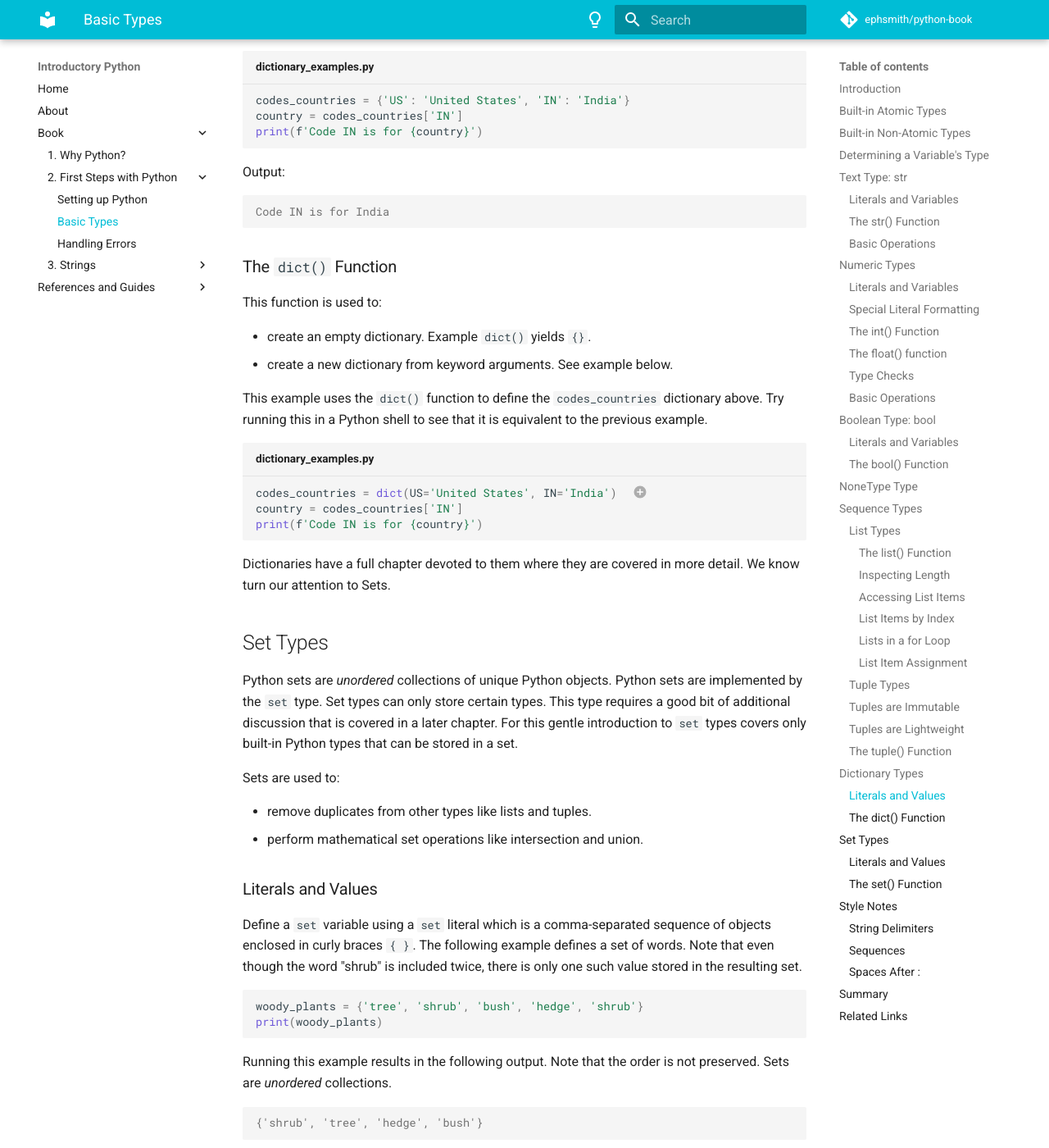
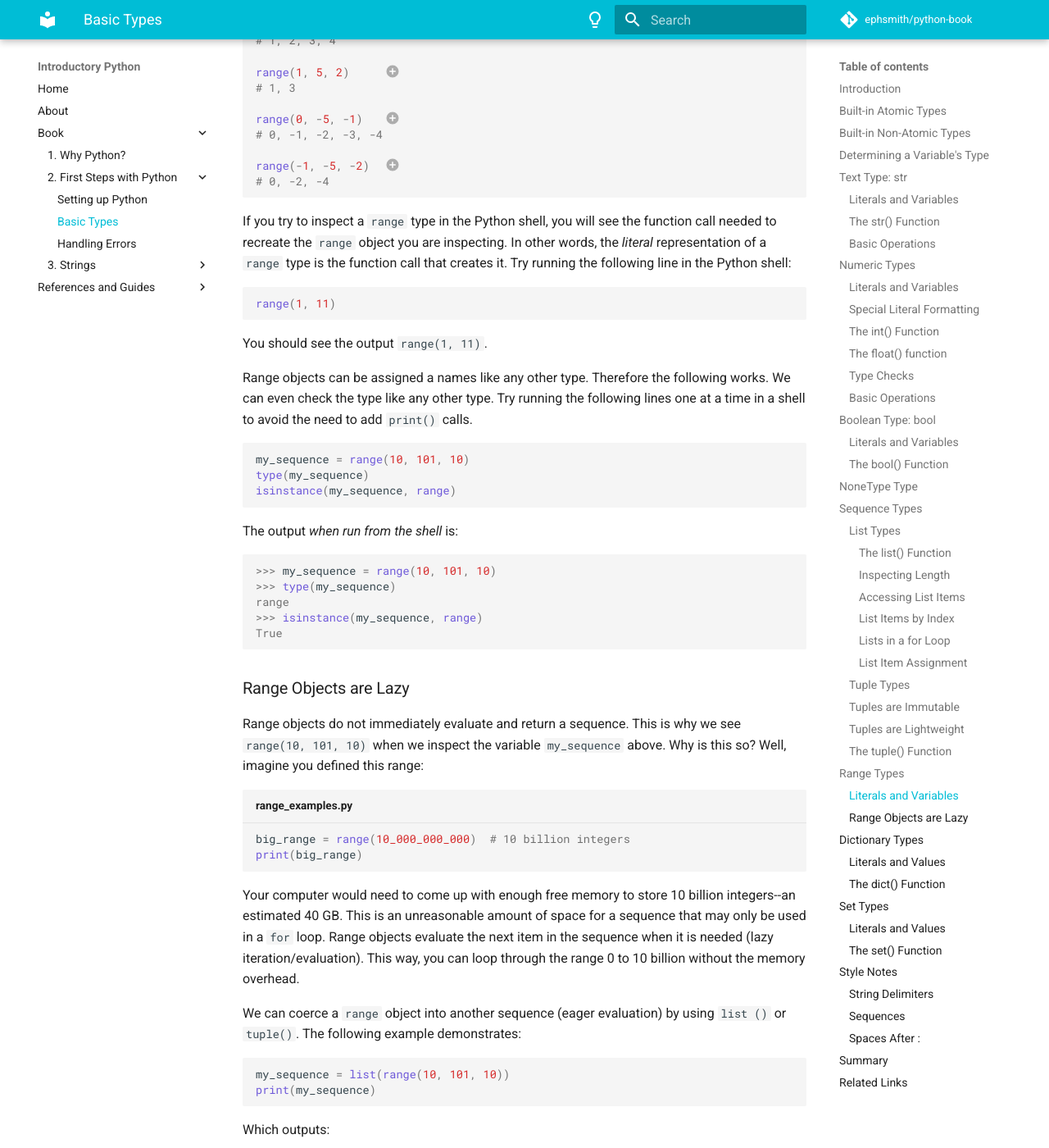
Before and after one commit to ephsmith/python-book, an MkDocs documentation site: the page built from docs/02/02-basic-types.md, in a window 1280 px wide and 1400 px high, scrolled down 12356 px. Shown: the whole window at 82% size. Built offline with MkDocs 1.6.1 and Material for MkDocs 9.7.7, drawn with Linux system fonts in a browser that asks for light colours; comment, search, counter and statistics services are not loaded; some of the changed text lies outside the part shown.

````diff
--- a/docs/02/02-basic-types.md
+++ b/docs/02/02-basic-types.md
@@ -22,7 +22,7 @@
 
 ## Built-in Non-Atomic Types
 
-- Sequences: `list`, `tuple`
+- Sequences: `list`, `tuple`, `range`
 - Mappings: `dict`
 - Sets: `set`, `frozenset`
 - Binary Types: `bytes`, `bytearray`
@@ -507,6 +507,118 @@
 - create an empty `tuple`. Note: this is not very useful accept for comparisons.
 - convert a compatible type to `tuple`. Example: `tuple('abc')` yields `('a', 'b' 'c')`
 
+
+## Range Types
+Python's `range()` type is a type that has a very specific purpose--producing a
+uniform sequence of integers. Like `tuples` the `range` sequences are immutable.
+A range type object is created differently compared to other types in Python but they
+are indeed a sequence type.
+
+### Literals and Variables
+Range types are created by calling the `range()` function with a list of arguments
+that specify the desired sequence range and step. The call signature for the range
+function is:
+
+```{: .optional-language-as-class .no-copy}
+range(stop)  # or ...
+range(start, stop, [step])
+```
+
+There are a few different variations on calling range that we need to be aware of to
+use it with master:
+
+- If called with `stop` only, `range()` will return a sequence `0, 1, 2, ...,
+stop-1`.  Note that `stop` is not included in the sequence.
+- If called with `start` and `stop` (`step` is optional), then the sequence `1, 2, ...,
+  stop-1` is returned.
+- When called with all 3 parameters, the `step` argument is the interval between
+  successive elements in the sequence.
+
+The following examples show a few example ranges:
+
+```py
+range(5)           # (1)!
+# 0, 1, 2, 3, 4
+
+range(1, 5)        # (2)!
+# 1, 2, 3, 4
+
+range(1, 5, 2)     # (3)!
+# 1, 3
+
+range(0, -5, -1)   # (4)!
+# 0, -1, -2, -3, -4
+
+range(-1, -5, -2)  # (5)!
+# 0, -2, -4
+```
+
+1. Calling `range()` with `stop` only results in a sequence that starts at 0.
+2. Specify `start` to start at a value other than 0.
+3. Specify the optional `step` argument to specify the interval between successive
+   sequence elements.
+4. `step` can be negative. The results in descending order sequence.
+5. The `stop` argument is still not included in descending sequences.
+
+If you try to inspect a `range` type in the Python shell, you will see the function
+call needed to recreate the `range` object you are inspecting.  In other words, the
+*literal* representation of a `range` type is the function call that creates it.  Try
+running the following line in the Python shell:
+
+```py
+range(1, 11)
+```
+
+You should see the output `range(1, 11)`.
+
+Range objects can be assigned a names like any other type.  Therefore the following
+works.  We can even check the type like any other type. Try running the following
+lines one at a time in a shell to avoid the need to add `print()` calls.
+
+```py
+my_sequence = range(10, 101, 10)
+type(my_sequence)
+isinstance(my_sequence, range)
+```
+The output *when run from the shell* is:
+
+```pycon
+>>> my_sequence = range(10, 101, 10)
+>>> type(my_sequence)
+range
+>>> isinstance(my_sequence, range)
+True
+```
+
+### Range Objects are Lazy
+Range objects do not immediately evaluate and return a sequence. This is why we see
+`range(10, 101, 10)` when we inspect the variable `my_sequence` above.  Why is this so?
+Well, imagine you defined this range:
+
+```py title="range_examples.py"
+big_range = range(10_000_000_000)  # 10 billion integers
+print(big_range)
+```
+Your computer would need to come up with enough free memory to store 10 billion
+integers--an estimated 40 GB.  This is an unreasonable amount of space for a sequence
+that may only be used in a `for` loop. Range objects evaluate the next item in the
+sequence when it is needed (lazy iteration/evaluation). This way, you can loop through
+the range 0 to 10 billion without the memory overhead.
+
+We can coerce a `range` object into another sequence (eager evaluation) by using `list
+()` or `tuple()`.  The following example demonstrates:
+
+```py
+my_sequence = list(range(10, 101, 10))
+print(my_sequence)
+```
+
+Which outputs:
+
+```py
+[10, 20, 30, 40, 50, 60, 70, 80, 90, 100]
+```
+
 ## Dictionary Types
 Mapping types are referred to as Dictionaries in the Python vernacular.  In Python
 mappings are implemented by the `dict` type. Mappings map lookup *keys* to *values* in a
--- /dev/null
+++ b/docs/css/custom.css
@@ -0,0 +1 @@
+.highlight.no-copy .md-clipboard { display: none; }
--- a/mkdocs.yml
+++ b/mkdocs.yml
@@ -74,6 +74,7 @@
 
 extra_css:
   - css/hint.min.css
+  - css/custom.css
 
 theme:
   icon:
````
